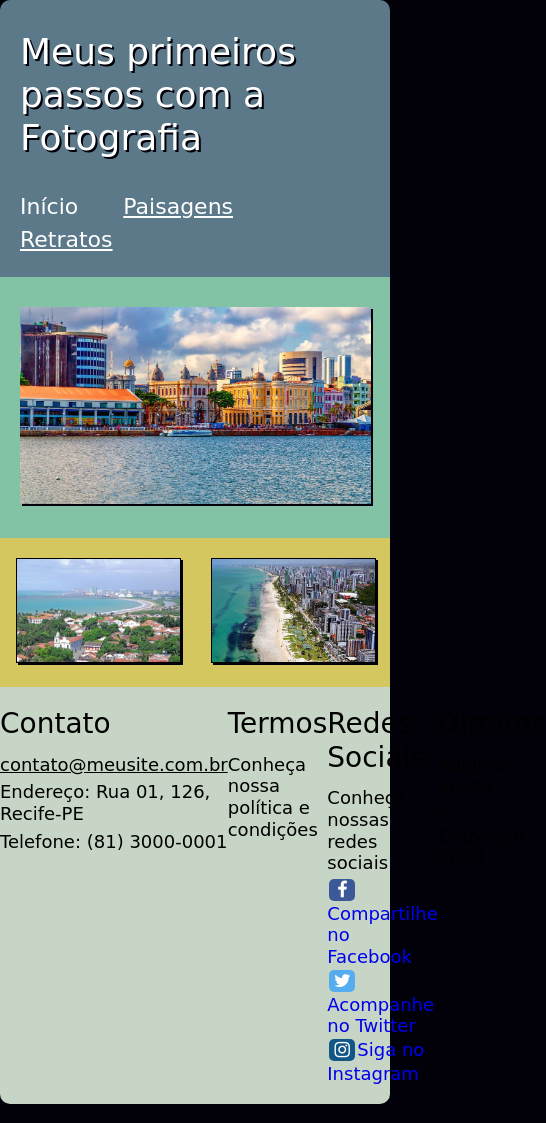
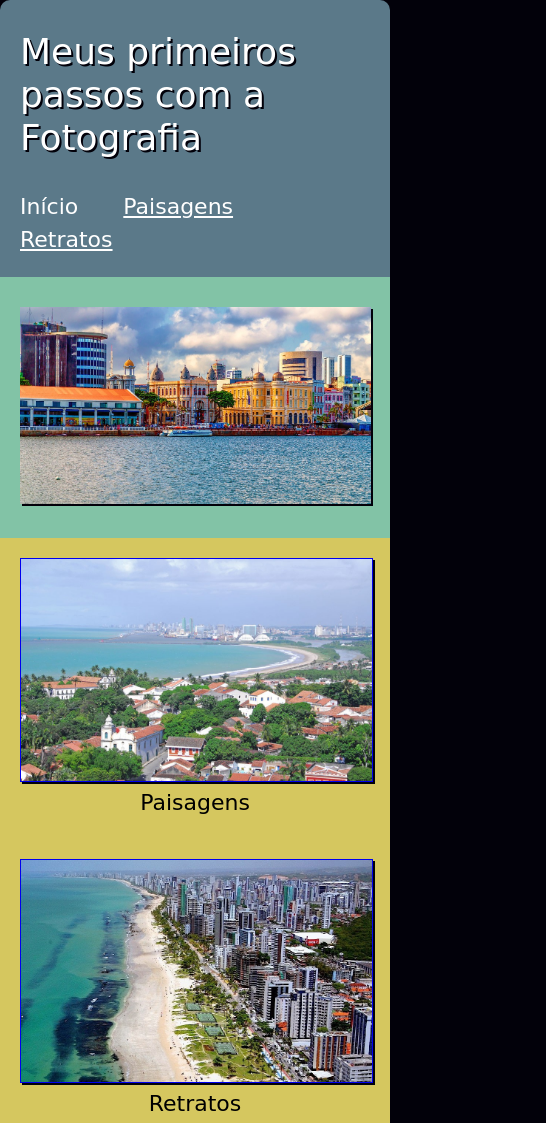
Before and after one commit to junnsouzza/ProjetosNextU, a plain HTML site: page CSSWebResponsivo/index.html in a window 390 px wide. Shown: the top 1123 px of the page, 546 px wide, since content can reach past the window. Drawn offline with Linux system fonts and the light colour scheme.

Commit message:
versão 1.1 de 30-05-2019

```diff
--- a/CSSWebResponsivo/css/style.css
+++ b/CSSWebResponsivo/css/style.css
@@ -69,21 +69,6 @@ img {
   padding: 0;
 }
 
-@media screen and (max-width: 900px){
-  .conteudo{
-    width: 100%;
-  }
-  .navbar-topo{
-    flex-direction: column;
-  }
-  .navbar-logo{
-    margin: 0 auto;
-  }
-  .navbar-menu{
-    margin-bottom: 20px;
-  }
-}
-
 .navbar-menu ul{
   list-style: none;
   margin: 0;
@@ -134,6 +119,14 @@ img {
   margin: 20px auto;
 }
 
+.legenda-link{
+  text-decoration: none;
+  text-align: center;
+  display: block;
+  color: black;
+  font-size: 22px; font-style: normal; font-variant: normal; font-weight: 400; line-height: 33.6px;
+}
+
 .secundaria01 img, .secundaria02 img{
   width: 100%;
   border: 1px solid;
@@ -151,9 +144,7 @@ img {
   box-shadow: 2px 2px #82c3a6;
 }
 
-@media screen and (min-width: 800px) {
-
-}
+/* Configurações do rodapé do site*/
 
 .rodape-site{
   display: flex;
@@ -163,7 +154,7 @@ img {
 }
 
 .rodape-site article{
-  padding: 20px 0;
+  padding: 20px 10px;
 }
 
 .rodape-site h3{
@@ -239,3 +230,42 @@ img {
 .img-05{
   filter: sepia(90%);
 }
+
+/* Efeitos de comportamento responsivo do site*/
+/* Largura máxima de 900px, abaixo disso, o site deverá se comportar de acordo
+   com as especificaçãoes.
+*/
+
+@media screen and (max-width: 900px){
+  .conteudo{
+    width: 100%;
+  }
+  .navbar-topo{
+    flex-direction: column;
+  }
+  .navbar-logo{
+    margin: 0 auto;
+  }
+  .navbar-menu{
+    margin-bottom: 20px;
+  }
+  .container02{
+    flex-direction: column;
+  }
+  .secundaria01, .secundaria02{
+    width: 90%;
+    margin: 20px auto;
+  }
+  .retratos-paisagens{
+    flex-direction: column;
+  }
+  .foto-retrato{
+    width: 90%;
+  }
+  .rodape-site{
+    flex-direction: column;
+  }
+  .rodape-site{
+    padding-left: 20px;
+  }
+}
--- a/CSSWebResponsivo/index.html
+++ b/CSSWebResponsivo/index.html
@@ -29,10 +29,16 @@
     </section>
     <section class="container02">
       <article class="secundaria01">
-        <img src="img/recife_olinda.jpg" alt="paisagens">
+        <figure>
+          <a href="paisagens.html"><img src="img/recife_olinda.jpg" alt="paisagens"></a>
+          <a href="paisagens.html" class="legenda-link">Paisagens</a>
+        </figure>
       </article>
       <article class="secundaria02">
-        <img src="img/recife_praias3.jpg" alt="retratos">
+        <figure>
+          <a href="retratos.html"><img src="img/recife_praias3.jpg" alt="retratos"></a>
+          <a href="retratos.html" class="legenda-link">Retratos</a>
+        </figure>
       </article>
     </section>
 
```
